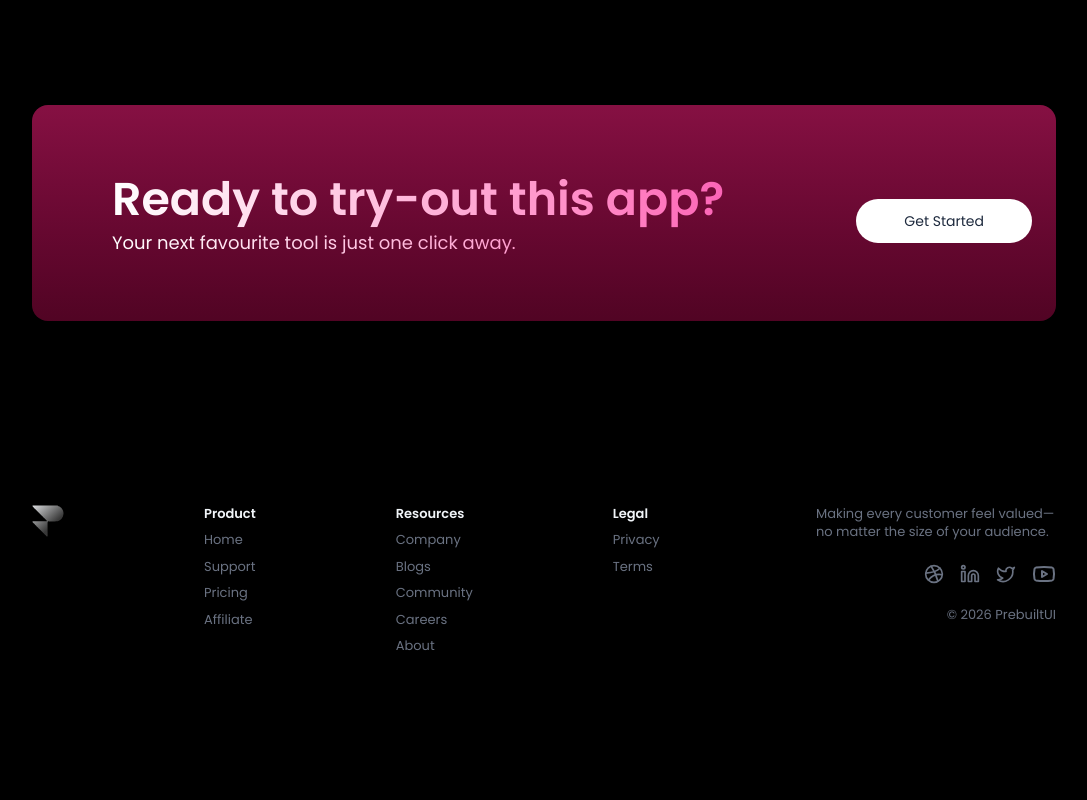
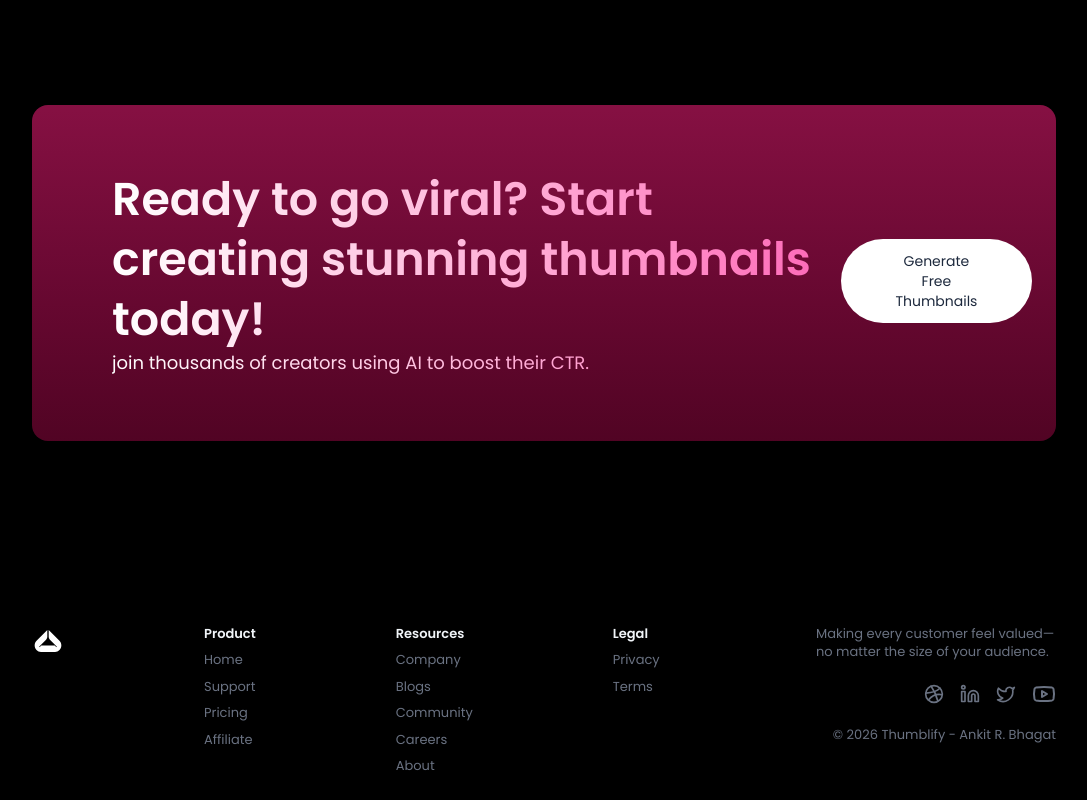
Before and after one commit to bhagatankit05/ThumbCraftor, a React (Vite) app in the folder client/: page / in a window 1280 px wide. Shown: the part 4718-5518 px from the top of the page, without its empty margins (96-1183 px from the left). Before the commit the page ends 5398 px from the top, so only its background shows below. Built offline with nearby package versions, Linux system fonts and the light colour scheme.

Commit message:
done with the home page

```diff
--- a/client/src/components/Footer.tsx
+++ b/client/src/components/Footer.tsx
@@ -13,9 +13,9 @@ export default function Footer() {
                 viewport={{ once: true }}
                 transition={{ type: "spring", stiffness: 280, damping: 70, mass: 1 }}
             >
-                <a href="https://prebuiltui.com?utm_source=pixels">
-                    <img className="size-8 aspect-square" src="/assets/footer-logo.svg" alt="footer logo" width={32} height={32} />
-                </a>
+                <Link to="/">
+                    <img className="size-8 aspect-square" src="/favicon.svg" alt="footer logo" width={32} height={32} />
+                </Link>
                 {footerData.map((section, index) => (
                     <div key={index}>
                         <p className="text-slate-100 font-semibold">{section.title}</p>
@@ -52,7 +52,7 @@ export default function Footer() {
                         <YoutubeIcon className="size-6 hover:text-pink-500" />
                     </a>
                 </div>
-                <p className="mt-3 text-center">&copy; {new Date().getFullYear()} <a href="https://prebuiltui.com?utm_source=pixels">PrebuiltUI</a></p>
+                <p className="mt-3 text-center">&copy; {new Date().getFullYear()} <Link to="https://prebuiltui.com?utm_source=pixels" className="hover:text-pink-500">Thumblify - Ankit R. Bhagat</Link></p>
             </motion.div>
         </footer>
     );
--- a/client/src/sections/CTASection.tsx
+++ b/client/src/sections/CTASection.tsx
@@ -1,7 +1,10 @@
 'use client'
 import { motion } from "motion/react";
+import { useNavigate } from "react-router-dom";
 
 export default function CTASection() {
+
+    const navigate = useNavigate()
     return (
         <motion.div className="max-w-5xl py-16 mt-40 md:pl-20 md:w-full max-md:mx-4 md:mx-auto flex flex-col md:flex-row max-md:gap-6 items-center justify-between text-left bg-linear-to-b from-pink-900 to-pink-950 rounded-2xl p-6 text-white"
             initial={{ y: 150, opacity: 0 }}
@@ -16,7 +19,7 @@ export default function CTASection() {
                     viewport={{ once: true }}
                     transition={{ type: "spring", stiffness: 280, damping: 70, mass: 1 }}
                 >
-                    Ready to try-out this app?
+                    Ready to go viral? Start creating stunning thumbnails today!
                 </motion.h1>
                 <motion.p className="bg-linear-to-r from-white to-pink-400 text-transparent bg-clip-text text-lg"
                     initial={{ y: 80, opacity: 0 }}
@@ -24,16 +27,16 @@ export default function CTASection() {
                     viewport={{ once: true }}
                     transition={{ type: "spring", stiffness: 200, damping: 70, mass: 1 }}
                 >
-                    Your next favourite tool is just one click away.
+                    join thousands of creators using AI to boost their CTR.
                 </motion.p>
             </div>
-            <motion.button className="px-12 py-3 text-slate-800 bg-white hover:bg-slate-200 rounded-full text-sm mt-4"
+            <motion.button onClick={()=>navigate('/generate')} className="px-12 py-3 text-slate-800 bg-white hover:bg-slate-200 rounded-full text-sm mt-4"
                 initial={{ y: 80, opacity: 0 }}
                 whileInView={{ y: 0, opacity: 1 }}
                 viewport={{ once: true }}
                 transition={{ type: "spring", stiffness: 280, damping: 70, mass: 1 }}
             >
-                Get Started
+                Generate Free Thumbnails
             </motion.button>
         </motion.div>
     );
```
